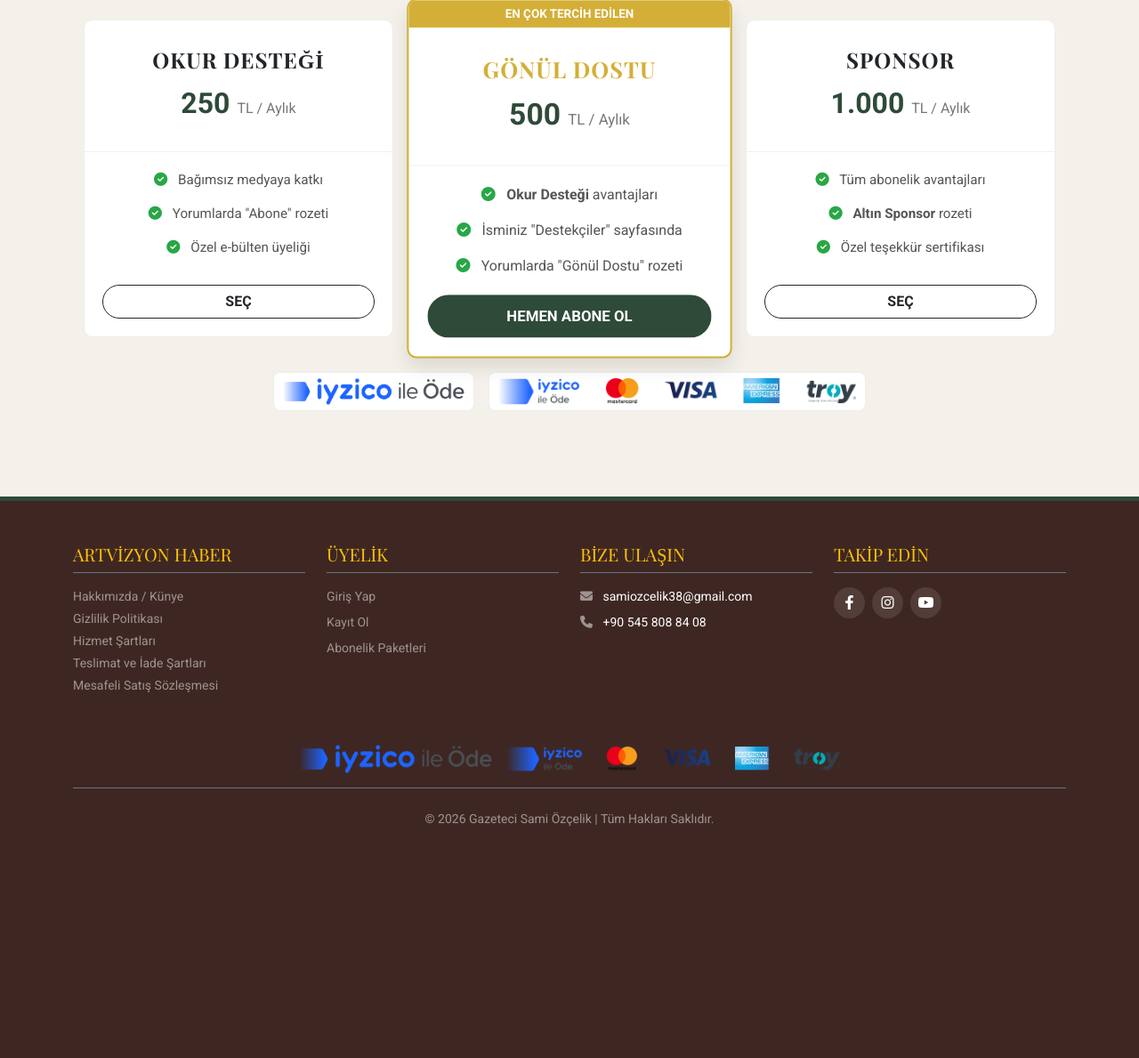
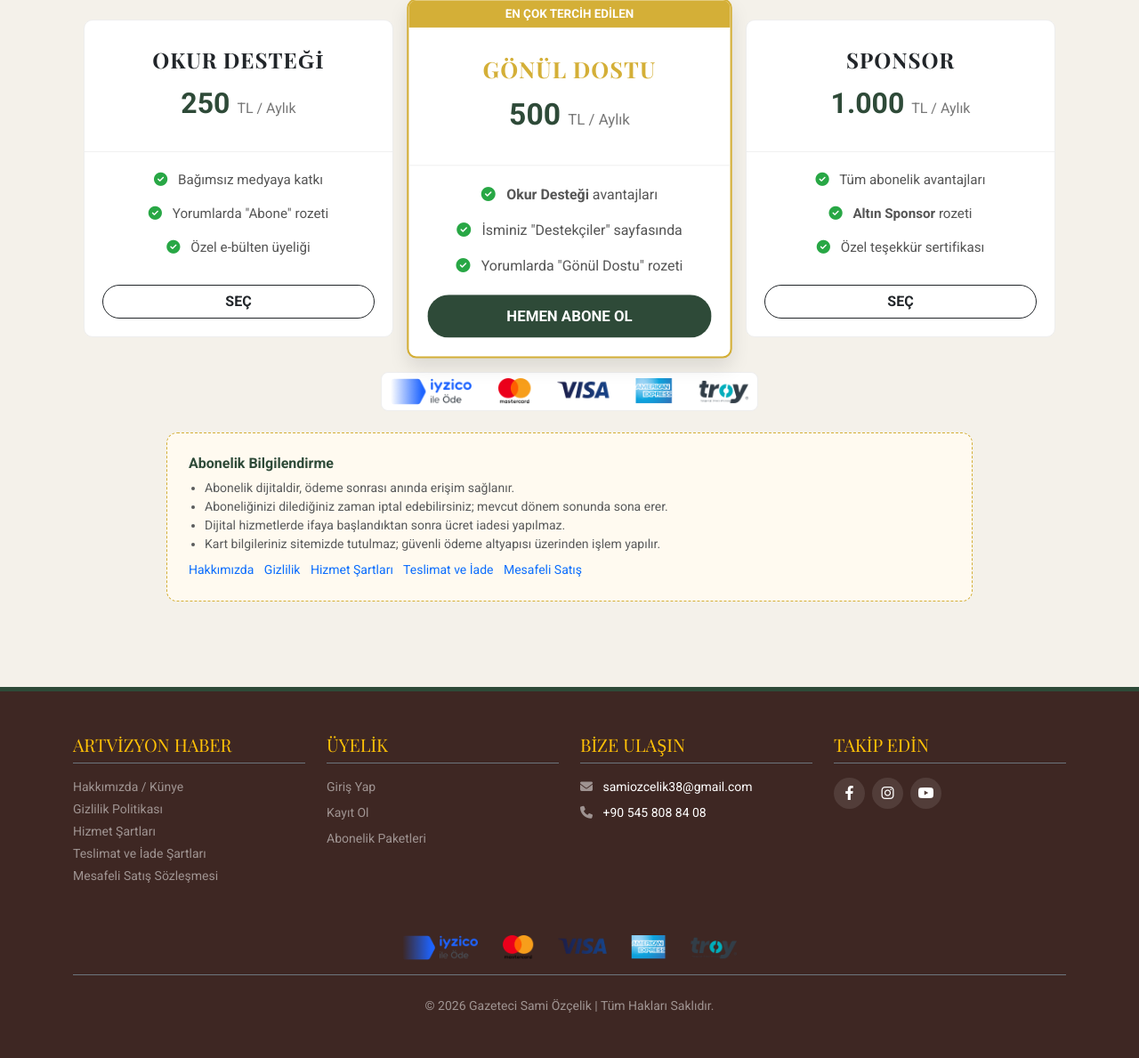
Before and after one commit to berkantozcelik/artvizyon-haber, a Django app: page /destek-ol/ in a window 1280 px wide. Shown: the part 545-1734 px from the top of the page at 89% size. Before the commit the page ends 1473 px from the top, so only its background shows below. Run offline with Django 5.2, Linux system fonts and the light colour scheme; data that the repository does not hold is empty; some libraries are stand-ins or nearby versions.

Commit message:
Remove iyzico branding and refine subscription page

```diff
--- a/templates/base.html
+++ b/templates/base.html
@@ -496,7 +496,6 @@
             </div>
         </div>
         <div class="d-flex flex-wrap justify-content-center align-items-center gap-3 mt-3">
-            <img src="{% static 'img/payment/iyzico-ile-ode.png' %}" alt="iyzico ile Öde" style="height: 32px; width: auto;">
             <img src="{% static 'img/payment/card-logos.png' %}" alt="Visa, Mastercard, American Express, Troy" style="height: 28px; width: auto;">
         </div>
         <div class="border-top border-secondary pt-4 mt-3 text-center small text-white-50">© {% now "Y" %} Gazeteci Sami Özçelik | Tüm Hakları Saklıdır.</div>
--- a/templates/destek.html
+++ b/templates/destek.html
@@ -61,6 +61,9 @@
     .banka-kutusu { background-color: #fffaf0; border: 1px dashed #D4AF37; padding: 30px; border-radius: 8px; margin-top: 50px; }
     .odeme-logos img { height: 30px; width: auto; }
     .odeme-logos .logo-box { background: #fff; border: 1px solid #eee; border-radius: 8px; padding: 6px 10px; }
+    .abonelik-bilgi { background: #fffaf0; border: 1px dashed #D4AF37; padding: 24px; border-radius: 12px; }
+    .abonelik-bilgi h6 { color: #2E4A38; font-weight: 800; }
+    .abonelik-bilgi ul { padding-left: 18px; margin-bottom: 0; }
 </style>
 
 <div class="hero-section mb-5">
@@ -133,10 +136,28 @@
 
     <div class="d-flex flex-wrap justify-content-center align-items-center gap-3 mt-4 odeme-logos">
         <div class="logo-box">
-            <img src="{% static 'img/payment/iyzico-ile-ode.png' %}" alt="iyzico ile Öde">
+            <img src="{% static 'img/payment/card-logos.png' %}" alt="Visa, Mastercard, American Express, Troy">
         </div>
-        <div class="logo-box">
-            <img src="{% static 'img/payment/card-logos.png' %}" alt="Visa, Mastercard, American Express, Troy">
+    </div>
+
+    <div class="row mt-4 justify-content-center">
+        <div class="col-lg-10">
+            <div class="abonelik-bilgi">
+                <h6 class="mb-2">Abonelik Bilgilendirme</h6>
+                <ul class="small text-muted">
+                    <li>Abonelik dijitaldir, ödeme sonrası anında erişim sağlanır.</li>
+                    <li>Aboneliğinizi dilediğiniz zaman iptal edebilirsiniz; mevcut dönem sonunda sona erer.</li>
+                    <li>Dijital hizmetlerde ifaya başlandıktan sonra ücret iadesi yapılmaz.</li>
+                    <li>Kart bilgileriniz sitemizde tutulmaz; güvenli ödeme altyapısı üzerinden işlem yapılır.</li>
+                </ul>
+                <div class="small mt-2">
+                    <a href="{% url 'hakkimizda' %}" class="text-decoration-none me-2">Hakkımızda</a>
+                    <a href="{% url 'gizlilik_politikasi' %}" class="text-decoration-none me-2">Gizlilik</a>
+                    <a href="{% url 'hizmet_sartlari' %}" class="text-decoration-none me-2">Hizmet Şartları</a>
+                    <a href="{% url 'teslimat_iade' %}" class="text-decoration-none me-2">Teslimat ve İade</a>
+                    <a href="{% url 'mesafeli_satis' %}" class="text-decoration-none">Mesafeli Satış</a>
+                </div>
+            </div>
         </div>
     </div>
 
@@ -145,7 +166,7 @@
             <div class="card border-0 shadow-lg">
                 <div class="card-header bg-white py-3 border-bottom d-flex justify-content-between align-items-center">
                     <h5 class="m-0 fw-bold text-dark"><i class="fas fa-lock me-2 text-success"></i> Güvenli Ödeme</h5>
-                    <img src="{% static 'img/payment/iyzico-ile-ode.png' %}" alt="iyzico ile Öde" style="height: 24px;">
+                    <img src="{% static 'img/payment/card-logos.png' %}" alt="Visa, Mastercard, American Express, Troy" style="height: 20px;">
                 </div>
                 <div class="card-body p-5">
 
@@ -158,9 +179,6 @@
                     </div>
 
                     <div class="d-flex flex-wrap justify-content-center align-items-center gap-3 mb-4 odeme-logos">
-                        <div class="logo-box">
-                            <img src="{% static 'img/payment/iyzico-ile-ode.png' %}" alt="iyzico ile Öde">
-                        </div>
                         <div class="logo-box">
                             <img src="{% static 'img/payment/card-logos.png' %}" alt="Visa, Mastercard, American Express, Troy">
                         </div>
--- a/templates/mesafeli_satis.html
+++ b/templates/mesafeli_satis.html
@@ -28,7 +28,7 @@
 
             <h5 class="mt-4">4. Ödeme ve Teslimat</h5>
             <p>
-                Ödeme, iyzico altyapısı üzerinden güvenli şekilde alınır. Ödeme onayı ile birlikte hizmet ifa edilir.
+                Ödeme, güvenli ödeme altyapısı üzerinden alınır. Ödeme onayı ile birlikte hizmet ifa edilir.
             </p>
 
             <h5 class="mt-4">5. Cayma Hakkı ve İptal</h5>
```
